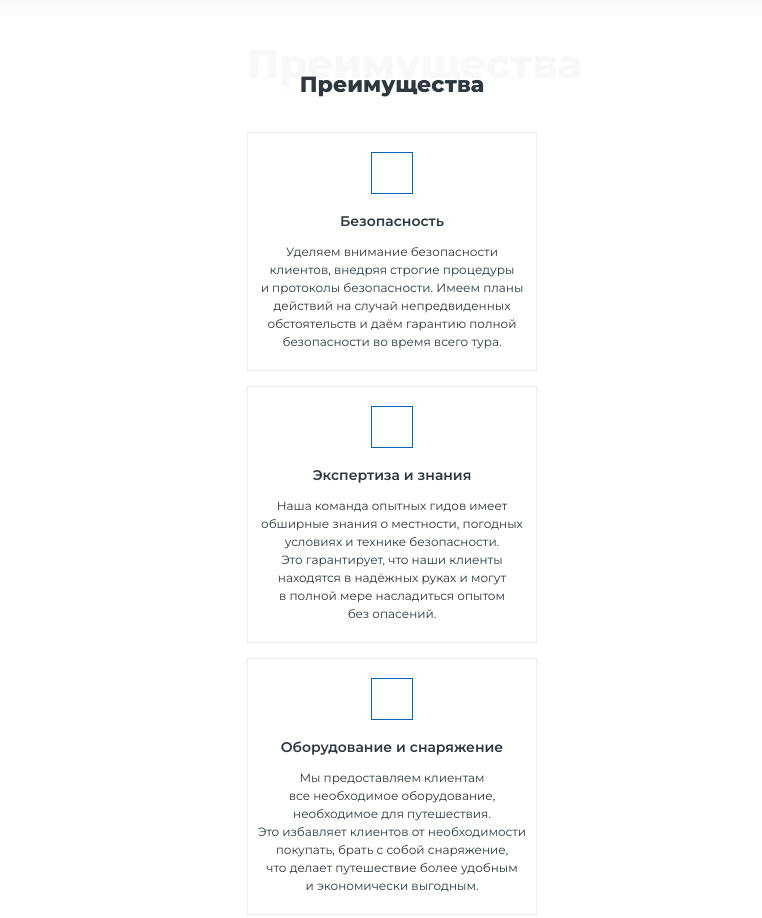
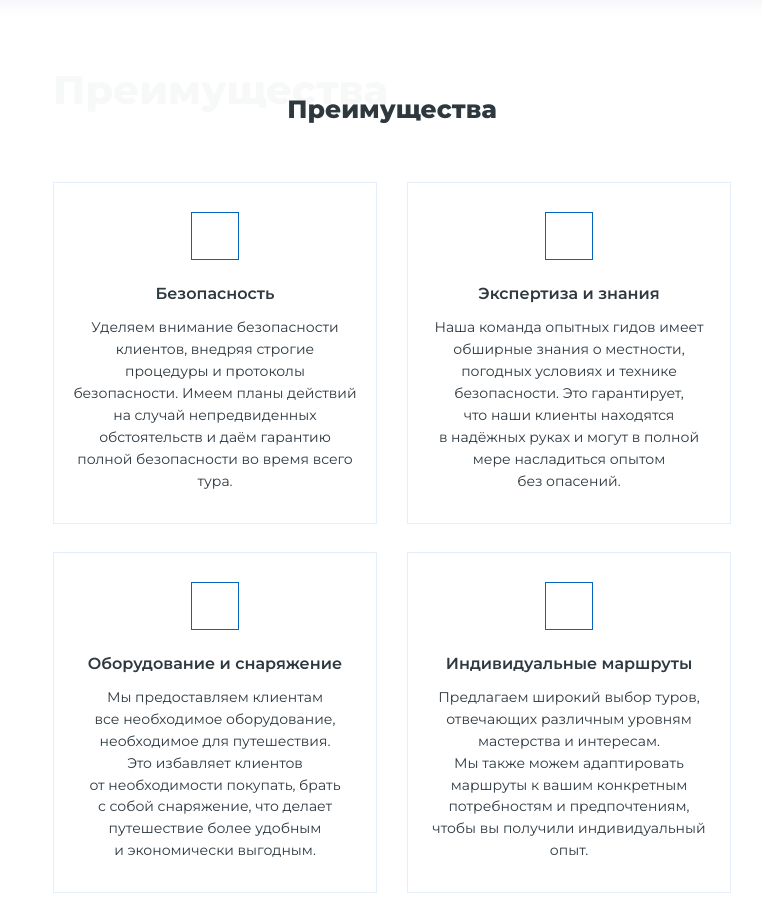
Before and after one commit to hRacc00n/lifetour, a website built with Vite: page source/index.html in a window 1280 px wide. Shown: the part 3945-4863 px from the top of the page, without its empty margins (248-1010 px from the left). Built offline with nearby package versions, Linux system fonts and the light colour scheme.

Commit message:
Верстает планшетную версию

```diff
--- a/source/sass/blocks/adv.scss
+++ b/source/sass/blocks/adv.scss
@@ -2,6 +2,11 @@
   width: 320px;
   margin: 0 auto;
   padding: 37px 15px 20px;
+
+  @media ($tablet) {
+    width: 768px;
+    padding: 60px 45px 40px;
+  }
 }
 
 .adv__title {
@@ -12,10 +17,22 @@
   line-height: 1;
   text-align: center;
   color: $primary;
+
+  @media ($tablet) {
+    margin-bottom: 60px;
+    font-size: 25px;
+  }
 }
 
 .adv__list {
   @include list-resseting;
+
+  @media ($tablet) {
+    display: flex;
+    flex-wrap: wrap;
+    gap: 28px 30px;
+    justify-content: center;
+  }
 }
 
 .adv__item {
@@ -48,6 +65,25 @@
     left: 50%;
     translate: -50% 0;
     background-color: $additional;
+  }
+
+  @media ($tablet) {
+    width: 324px;
+    padding: 103px 19px 30px;
+
+    &:not(:last-child) {
+      margin: 0;
+    }
+
+    &::before {
+      top: 29px;
+      width: 48px;
+      height: 48px;
+    }
+
+    &::after {
+      top: 41px;
+    }
   }
 }
 
@@ -89,6 +125,10 @@
   line-height: 1;
   color: $primary;
   text-align: center;
+
+  @media ($tablet) {
+    font-size: 16px;
+  }
 }
 
 .adv__item:last-child h3 {
@@ -108,4 +148,9 @@
   line-height: 1.5;
   color: $primary;
   text-align: center;
+
+  @media ($tablet) {
+    font-size: 14px;
+    line-height: 1.57;
+  }
 }
```
